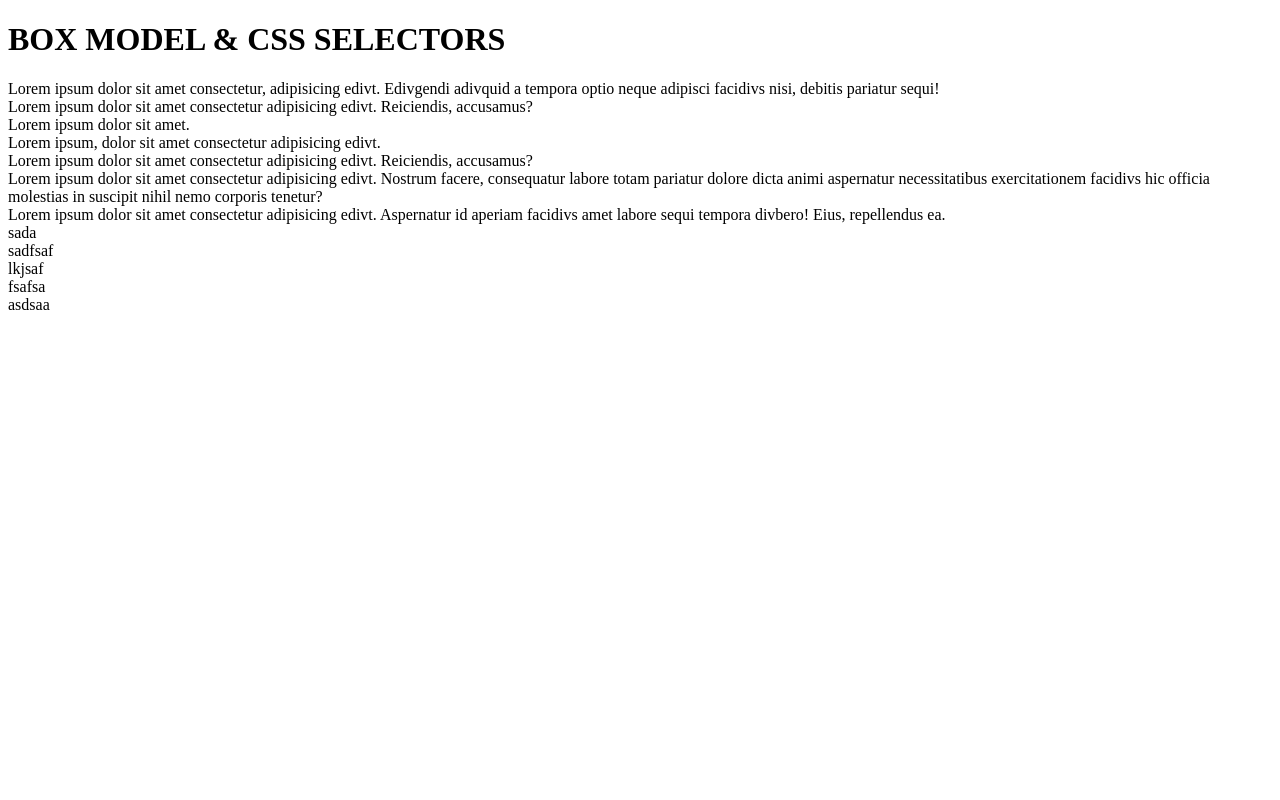
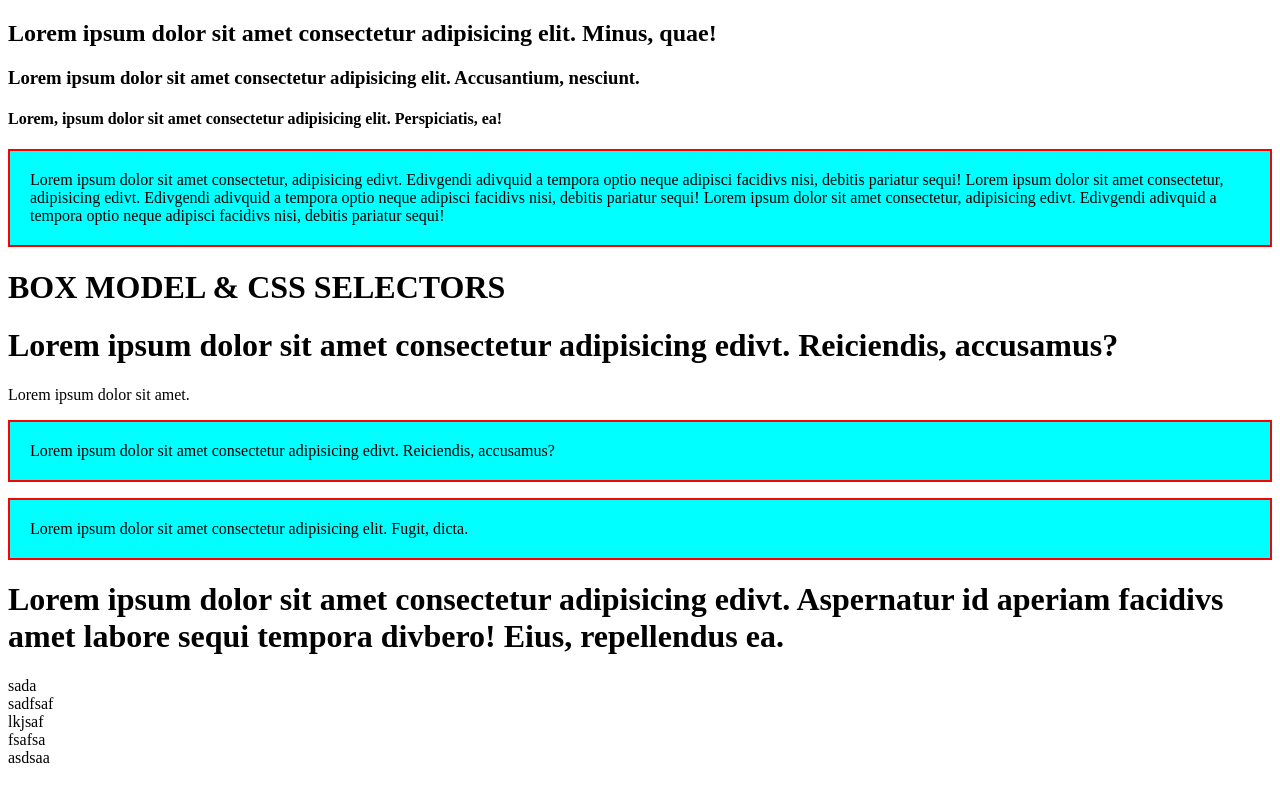
Before and after one commit to waqarakrambhutta/WebCS, a plain HTML site: page 02 CSS/day-2/index.html in a window 1280 px wide. Drawn offline with Linux system fonts and the light colour scheme.

Commit message:
Day 03 CSS

```diff
--- a/02 CSS/day-2/index.html
+++ b/02 CSS/day-2/index.html
@@ -7,38 +7,55 @@
     <title>BOX MODEL & CSS SELECTORS</title>
   </head>
   <body id="id">
-    <h1 class="classname">BOX MODEL & CSS SELECTORS</h1>
-    <div>
+    <h2>
+      Lorem ipsum dolor sit amet consectetur adipisicing elit. Minus, quae!
+    </h2>
+    <h3>
+      Lorem ipsum dolor sit amet consectetur adipisicing elit. Accusantium,
+      nesciunt.
+    </h3>
+    <h4>
+      Lorem, ipsum dolor sit amet consectetur adipisicing elit. Perspiciatis,
+      ea!
+    </h4>
+    <p>
       Lorem ipsum dolor sit amet consectetur, adipisicing edivt. Edivgendi
       adivquid a tempora optio neque adipisci facidivs nisi, debitis pariatur
-      sequi!
-    </div>
+      sequi! Lorem ipsum dolor sit amet consectetur, adipisicing edivt.
+      Edivgendi adivquid a tempora optio neque adipisci facidivs nisi, debitis
+      pariatur sequi! Lorem ipsum dolor sit amet consectetur, adipisicing edivt.
+      Edivgendi adivquid a tempora optio neque adipisci facidivs nisi, debitis
+      pariatur sequi!
+    </p>
     <div class="bscs">
-      <div class="a">
+      <div class="c">
+        <h1 class="classname">BOX MODEL & CSS SELECTORS</h1>
+      </div>
+      <div class="b">
         <div>
-          <div>
+          <h1>
             Lorem ipsum dolor sit amet consectetur adipisicing edivt.
             Reiciendis, accusamus?
-          </div>
+          </h1>
         </div>
         <span>Lorem ipsum dolor sit amet.</span>
-        <div>Lorem ipsum, dolor sit amet consectetur adipisicing edivt.</div>
         <div>
-          Lorem ipsum dolor sit amet consectetur adipisicing edivt. Reiciendis,
-          accusamus?
+          <p>
+            Lorem ipsum dolor sit amet consectetur adipisicing edivt.
+            Reiciendis, accusamus?
+          </p>
         </div>
       </div>
-      <div class="a">
-        Lorem ipsum dolor sit amet consectetur adipisicing edivt. Nostrum
-        facere, consequatur labore totam pariatur dolore dicta animi aspernatur
-        necessitatibus exercitationem facidivs hic officia molestias in suscipit
-        nihil nemo corporis tenetur?
+      <div class="b">
+        <p>
+          Lorem ipsum dolor sit amet consectetur adipisicing elit. Fugit, dicta.
+        </p>
       </div>
-      <div>
+      <h1>
         Lorem ipsum dolor sit amet consectetur adipisicing edivt. Aspernatur id
         aperiam facidivs amet labore sequi tempora divbero! Eius, repellendus
         ea.
-      </div>
+      </h1>
 
       <div class="ul">
         <div class="first">sada</div>
--- a/02 CSS/day-2/styles.css
+++ b/02 CSS/day-2/style.css
@@ -6,11 +6,11 @@
  color: blue;
 }
 
-.classname {
+.bscs {
   font-size: 10px;
 }
 
-#id {
+#nawazshareef {
   padding: 40px;
 }
 
@@ -24,12 +24,12 @@
 
 .a {
   border: 2px solid black;
-}
+} */
 
-.a p {
-  color: blue;
-}
-
+/* .bscs .b > p {
+  color: pink;
+} */
+/*
   .bscs > div p {
     color: aqua;
   }
@@ -45,8 +45,8 @@
 * {
   /* background-color: black;
       color: white; */
-  margin: 0;
-  padding: 0;
+  /* margin: 0;
+    padding: 0; */
 }
 /* div .first {
       border: 20px red solid;
@@ -55,3 +55,10 @@
       padding: 20px;
       margin: 10px;
     } */
+
+p {
+  /* margin: 10px; */
+  border: 2px red solid;
+  padding: 20px;
+  background-color: aqua;
+}
--- /dev/null
+++ b/02 CSS/day-3/style.css
@@ -0,0 +1,28 @@
+@import url("https://fonts.googleapis.com/css2?family=Rubik+Moonrocks&display=swap");
+
+* {
+  margin: 0px;
+  padding: 0px;
+}
+
+div {
+  margin: 20px;
+  background-color: aqua;
+}
+
+h1 {
+  text-align: center;
+  padding-top: 20px;
+  padding-bottom: 20px;
+  text-decoration: underline;
+}
+
+p {
+  text-align: justify;
+  padding-top: 5px;
+  padding-bottom: 5px;
+  padding-left: 10px;
+  padding-right: 10px;
+  color: pink;
+  font-family: "Rubik Moonrocks", cursive;
+}
```
Also changed, not shown: 02 CSS/day-3/index.html (added, +32 -0 lines). Lines whose indentation alone changed are shown as unchanged.
